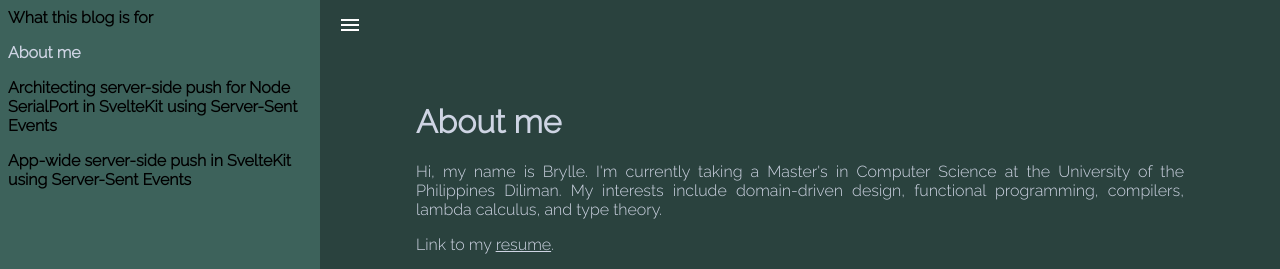
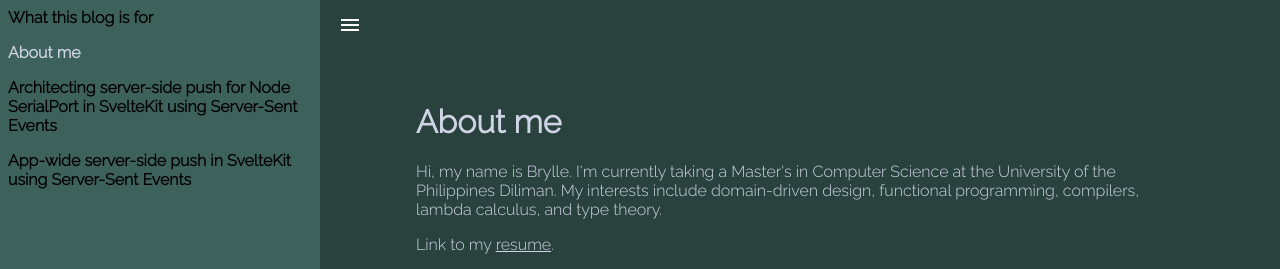
Before and after one commit to hi-brylle/hi-brylle-blog, a SvelteKit app: page /about-me in a window 1280 px wide. Shown: the top 269 px of the page. Built offline with nearby package versions, Linux system fonts and the light colour scheme.

Commit message:
Remove two-sided justification of text

```diff
--- a/src/routes/about-me/+page.svelte
+++ b/src/routes/about-me/+page.svelte
@@ -39,8 +39,7 @@
     }
 
     p {
-        text-align: justify;
-        text-justify: inter-word;
+        text-align: start;
     }
 
     a {
--- a/src/routes/about-this-blog/+page.svelte
+++ b/src/routes/about-this-blog/+page.svelte
@@ -33,8 +33,7 @@
     }
 
     p {
-        text-align: justify;
-        text-justify: inter-word;
+        text-align: start;
     }
 
     @media screen and (max-width: 768px) {
--- a/src/routes/app-wide-sveltekit-sse/+page.svelte
+++ b/src/routes/app-wide-sveltekit-sse/+page.svelte
@@ -113,8 +113,7 @@
     }
 
     p {
-        text-align: justify;
-        text-justify: inter-word;
+        text-align: start;
     }
 
     a {
--- a/src/routes/serial-port-sveltekit-sse/+page.svelte
+++ b/src/routes/serial-port-sveltekit-sse/+page.svelte
@@ -184,8 +184,7 @@
     }
 
     p {
-        text-align: justify;
-        text-justify: inter-word;
+        text-align: start;
     }
 
     a {
```
